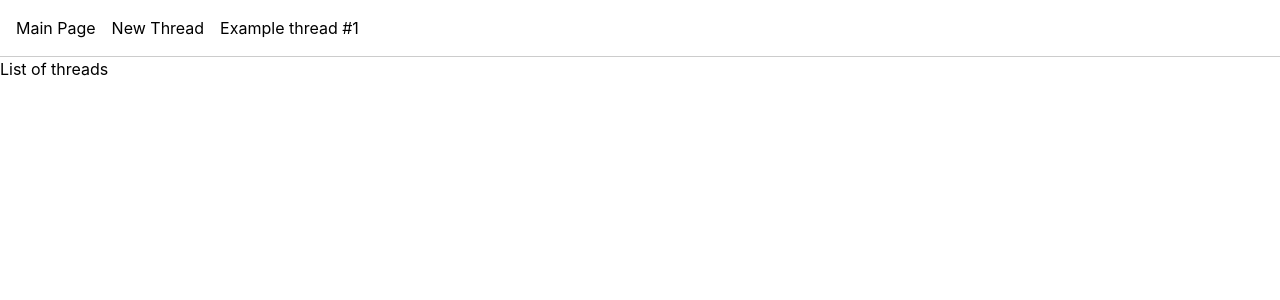
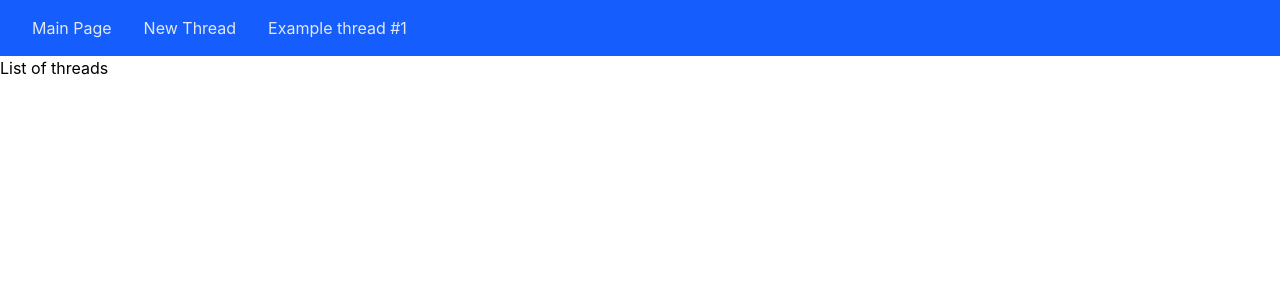
Before and after one commit to Kkkuc/Forum-Borowik, a React (Vite) app in the folder client/: page / in a window 1280 px wide. Shown: the top 300 px of the page. Built offline with nearby package versions, Linux system fonts and the light colour scheme; no server answers.

Commit message:
added navbar with basic stylings

```diff
--- a/client/src/components/Layout.tsx
+++ b/client/src/components/Layout.tsx
@@ -1,25 +1,13 @@
-import { Link, Outlet } from "react-router";
+import { Outlet } from "react-router";
+import { Navbar } from "./Navbar";
 
 export default function Layout() {
 	return (
-		<div>
-			<nav
-				style={{
-					display: "flex",
-					gap: "1rem",
-					padding: "1rem",
-					borderBottom: "1px solid #ccc",
-				}}
-			>
-				{" "}
-				{/* placeholder. Needs to be divided */}
-				<Link to="/">Main Page</Link>
-				<Link to="/threads/new">New Thread</Link>
-				<Link to="/threads/1">Example thread #1</Link>
-			</nav>
+		<>
+			<Navbar />
 			<main>
 				<Outlet />
 			</main>
-		</div>
+		</>
 	);
 }
--- /dev/null
+++ b/client/src/components/Navbar.tsx
@@ -0,0 +1,18 @@
+import { NavbarButton, type NavbarButtonInterface } from "./NavbarButton";
+
+const Navbar = () => {
+	const buttons: NavbarButtonInterface[] = [
+		{ to: "/", text: "Main Page", id: 0 },
+		{ to: "/threads/new", text: "New Thread", id: 1 },
+		{ to: "/threads/1", text: "Example thread #1", id: 2 },
+	];
+	return (
+		<nav className="bg-blue-600 text-slate-200 p-4">
+			{buttons.map((e) => (
+				<NavbarButton key={e.id} {...e} />
+			))}
+		</nav>
+	);
+};
+
+export { Navbar };
--- /dev/null
+++ b/client/src/components/NavbarButton.tsx
@@ -0,0 +1,17 @@
+import { Link } from "react-router";
+import type { IterableProperty } from "../util/types/IterableProperty";
+
+interface NavbarButtonInterface extends IterableProperty {
+	to: string;
+	text: string;
+}
+
+const NavbarButton = ({ to, text }: NavbarButtonInterface) => {
+	return (
+		<Link className="px-4 active:bg-blue-500 " to={to}>
+			{text}
+		</Link>
+	);
+};
+
+export { NavbarButton, type NavbarButtonInterface };
--- /dev/null
+++ b/client/src/util/types/IterableProperty.ts
@@ -0,0 +1,5 @@
+interface IterableProperty {
+	id: number;
+}
+
+export type { IterableProperty };
--- /dev/null
+++ b/client/tailwind.config.js
@@ -0,0 +1,9 @@
+export default {
+	theme: {
+		fontFamily: {
+			sans: ["Graphik", "sans-serif"],
+		},
+	},
+	variants: {},
+	plugins: [],
+};
```
